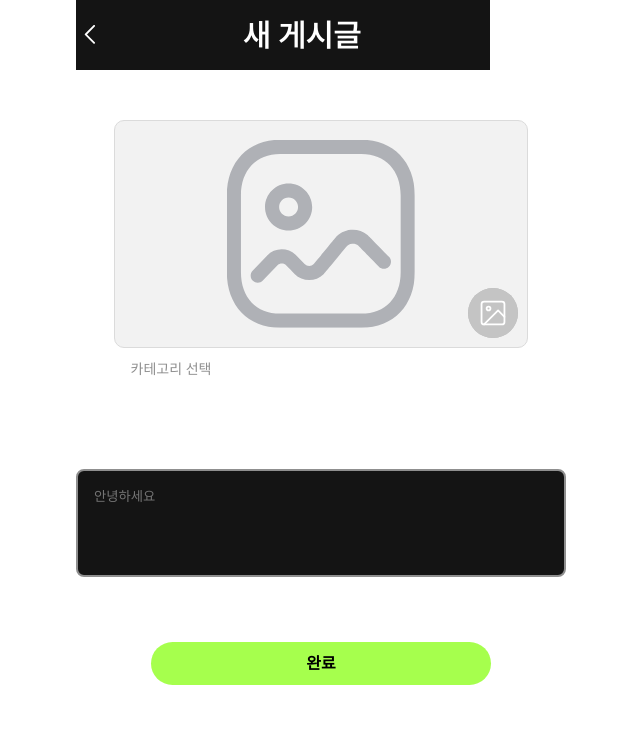
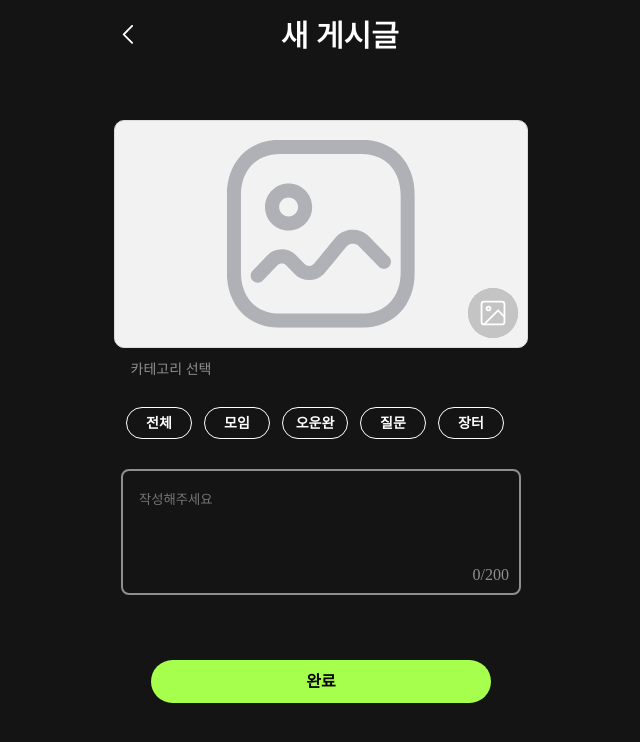
Before and after one commit to FRONTENDSCHOOL7/final-21-FitBuddy, a React (Create React App) app: page /feedWrite in a window 1280 px wide. Shown: the top 742 px of the page, without its empty margins (319-959 px from the left). Built offline with nearby package versions, Linux system fonts and the light colour scheme; what recoil-persist would draw is missing.

Commit message:
co✨feature/110-comment api

```diff
--- a/src/api/postApi.jsx
+++ b/src/api/postApi.jsx
@@ -10,10 +10,8 @@ export const PostCreate = async (postData) => {
 export const getPosts = async (postData) => {
   try {
     const response = await authInstance.get('/post?limit=10&skip=0', { data: postData });
-    // 데이터를 추출하여 반환
     return response.data;
   } catch (error) {
-    // 오류 처리
     console.error('Error fetching posts:', error);
     throw error;
   }
@@ -31,7 +29,7 @@ export const getDetailPost = async (postId) => {
 };
 
 //게시글 수정
-export const putEditPost = async (postId, postData, token) => {
+export const putEditPost = async (postId, postData) => {
   try {
     const response = await authInstance.put(`/post/${postId}`, postData);
     return response.data;
--- a/src/components/Common/Comment/CommentList.jsx
+++ b/src/components/Common/Comment/CommentList.jsx
@@ -88,14 +88,10 @@ export default function CommentList(props) {
     <CommentWrapper>
       <img src={avatar} />
       <InfoWrapper>
-        <StyledP className='name' style={{ color: 'black' }}>
-          {props.accoutname}
-        </StyledP>
-        <StyledP className='text' style={{ color: 'black' }}>
-          {props.content}
-        </StyledP>
+        <StyledP className='name'>{props.accoutname}</StyledP>
+        <StyledP className='text'>{props.content}</StyledP>
       </InfoWrapper>
-      <StyledP className='time' style={{ color: 'black' }}>
+      <StyledP className='time'>
         {props.createdAt}
         <DeleteBtn onClick={handleDeleteComment}>X</DeleteBtn>
       </StyledP>
--- a/src/components/Common/Input/InputLarge.jsx
+++ b/src/components/Common/Input/InputLarge.jsx
@@ -1,14 +1,15 @@
-import React from 'react';
+import React, { useState } from 'react';
 import styled from 'styled-components';
 
 const StyledInput = styled.input`
-  padding: 18px 293px 71px 16px;
+  padding: 18px 20px 71px 16px;
+  width: 400px;
   align-items: center;
-
   border-radius: 8px;
   border: 2px solid #8f8f8f;
   background: #141414;
   color: var(--color-secondary);
+  resize: none;
 
   &:focus {
     outline: none;
@@ -18,7 +19,7 @@ const StyledInput = styled.input`
 export default function InputLarge(props) {
   return (
     <StyledInput
-      placeholder='안녕하세요'
+      placeholder='작성해주세요'
       onChange={props.onChange}
       name={props.name}
       value={props.value}
--- a/src/components/Common/Modal/ModalPost.jsx
+++ b/src/components/Common/Modal/ModalPost.jsx
@@ -77,6 +77,7 @@ export default function ModalPost(props) {
   const postId = props.postId;
   const navigate = useNavigate();
   console.log(token);
+
   const handleFeedDelete = async () => {
     try {
       const res = await PostDelete(postId);
@@ -93,8 +94,8 @@ export default function ModalPost(props) {
   };
   return (
     <StyledModal visible={props.visible}>
+      <DeleteBtn onClick={handleEditPost}>피드 수정</DeleteBtn>
       <DeleteBtn onClick={handleFeedDelete}>피드 삭제</DeleteBtn>
-      <DeleteBtn onClick={handleEditPost}>피드 수정</DeleteBtn>
       {alertVisible && <AlertDelete handleFeedDelete={handleFeedDelete} />}
     </StyledModal>
   );
--- a/src/components/Common/Placeholder/PlaceHolder.jsx
+++ b/src/components/Common/Placeholder/PlaceHolder.jsx
@@ -1,7 +1,6 @@
 import React from 'react';
 import styled from 'styled-components';
 import icon from '../../../assets/placeholder/Placeholder-icon.svg';
-import BasicImg from '../../../assets/placeholder/Placeholder-icon.svg';
 
 const StyledPlaceHolder = styled.img.attrs((props) => ({
   src: props.src || icon,
@@ -35,7 +34,6 @@ const StyledPlaceHolder = styled.img.attrs((props) => ({
   background-image: ${(props) => (props.src ? 'none' : `url(${icon})`)};
   background-repeat: no-repeat;
   background-position: center center;
-  background-size: 50px;
 `;
 
 function PlaceHolder(props) {
--- a/src/components/Post/PostProfile.jsx
+++ b/src/components/Post/PostProfile.jsx
@@ -1,4 +1,4 @@
-import React, { useEffect, useState } from 'react';
+import React, { useEffect, useRef, useState } from 'react';
 import PostCommunity from './PostCommunity';
 import styled from 'styled-components';
 import heartOn from '../../assets/icons/icon-heart-on.svg';
@@ -45,12 +45,13 @@ const StyleCommnet = styled.div`
   margin-top: 8px;
 `;
 const StyleTextArea = styled.div`
-  background-color: #000;
+  background-color: var(--color-bg);
   overflow: hidden;
   color: #fff;
   font-size: 14px;
-  height: auto;
-  overflow: ${({ overflow }) => (overflow ? 'visible' : 'hidden')};
+  height: ${({ expanded }) => (expanded ? 'auto' : '3rem')};
+  white-space: ${({ expanded }) => (expanded ? 'normal' : 'nowrap')};
+  text-overflow: ellipsis;
 `;
 const Button = styled.div`
   cursor: pointer;
@@ -78,6 +79,7 @@ export default function PostProfile(props) {
   const [heartCount, setHeartCount] = useState(props.heartCount || 0);
   const [isHearted, setIsHearted] = useState(props.hearted);
   const replyCount = useRecoilValue(commentCount);
+  const textAreaRef = useRef(null);
 
   const navigate = useNavigate();
   const toggleReadMore = () => {
@@ -122,6 +124,17 @@ export default function PostProfile(props) {
     navigate(`/feedReply/${props.postId}`);
   };
 
+  //더보기
+  useEffect(() => {
+    const textHeight = textAreaRef.current ? textAreaRef.current.scrollHeight : 0;
+    const lineHeight = 14;
+    if (textHeight > lineHeight * 2) {
+      setIsShowReadMore(true);
+    } else {
+      setIsShowReadMore(false);
+    }
+  }, [props.content]);
+
   return (
     <StyledDiv>
       <div className='community'>
@@ -140,13 +153,16 @@ export default function PostProfile(props) {
           <img src={circle} alt='comment' />
           <p style={{ color: 'white', paddingTop: '3px' }}>{replyCount}</p>
         </div>
-        <StyleTextArea>{props.content}</StyleTextArea>
+        <StyleTextArea ref={textAreaRef} expanded={expanded}>
+          {props.content}
+        </StyleTextArea>
       </div>
       {isShowReadMore && (
-        <Button style={{ color: 'white' }} onClick={toggleReadMore}>
+        <Button style={{ color: 'var(--color-gray)' }} onClick={toggleReadMore}>
           {expanded ? '간략히' : '...더보기'}
         </Button>
       )}
+
       <p className='date'>{props.updatedAt}</p>
       <StyleCommnet>
         <CommentPriview name={props.accountname} />
--- a/src/pages/community/CommunityStyle.jsx
+++ b/src/pages/community/CommunityStyle.jsx
@@ -36,23 +36,6 @@ export const CategoryTitle = styled.p`
   font-size: var(--font-size-sm);
 `;
 
-export const CommunityPlaceHolder = styled.img.attrs((props) => ({
-  src: props.src || BasicImg,
-}))`
-  width: 414px;
-  height: 228px;
-  background-color: #f2f2f2;
-  border-radius: 10px;
-  border: 0.5px solid #dbdbdb;
-  display: flex;
-  justify-content: center;
-  align-items: center;
-  background-image: ${(props) => (props.src ? 'none' : `url(${BasicImg})`)};
-  background-repeat: no-repeat;
-  background-position: center center;
-  background-size: 50px;
-`;
-
 export const IconBtn = styled.button`
   border-radius: 50%;
   border: none;
@@ -67,3 +50,31 @@ export const IconBtn = styled.button`
   bottom: 10px;
   right: 10px;
 `;
+
+export const InputWrapper = styled.div`
+  width: 400px;
+  background: #141414;
+  border-radius: 8px;
+  border: 2px solid #8f8f8f;
+  position: relative; // 글자수를 오른쪽 아래에 배치하기 위해
+`;
+
+export const StyledActualInput = styled.textarea`
+  padding: 18px 20px 71px 16px;
+  width: 100%;
+  background: transparent;
+  border: none;
+  color: var(--color-secondary);
+  resize: none;
+
+  &:focus {
+    outline: none;
+  }
+`;
+
+export const CharacterCount = styled.div`
+  position: absolute;
+  bottom: 10px;
+  right: 10px;
+  color: var(--color-gray);
+`;
--- a/src/pages/community/Community_feed.jsx
+++ b/src/pages/community/Community_feed.jsx
@@ -10,6 +10,7 @@ import { axiosApi } from '../../api/axiosInstance';
 import PlaceHolder from '../../components/Common/Placeholder/PlaceHolder';
 import { putEditPost } from '../../api/postApi';
 import { useParams } from 'react-router-dom';
+import { InputWrapper, StyledActualInput, CharacterCount } from './CommunityStyle';
 
 export default function Community_feed() {
   const inputRef = useRef(null);
@@ -18,6 +19,8 @@ export default function Community_feed() {
   const [image, setImage] = useState('');
   const [content, setContent] = useState('');
   const { postId } = useParams();
+  const MAX_LENGTH = 200;
+  const [text, setText] = useState('');
 
   //수정 페이지인지 판별
   const isEditMode = !!postId;
@@ -126,6 +129,9 @@ export default function Community_feed() {
   };
   const inputContent = (e) => {
     setContent(e.target.value);
+    if (e.target.value.length <= MAX_LENGTH) {
+      setText(e.target.value);
+    }
   };
 
   const handleCategory = () => {
@@ -152,7 +158,18 @@ export default function Community_feed() {
         </div>
         <CategoryTitle>카테고리 선택</CategoryTitle>
         <ChipsHome />
-        <InputLarge onChange={inputContent} value={content} name='content' />
+        <InputWrapper>
+          <StyledActualInput
+            placeholder='작성해주세요'
+            onChange={inputContent}
+            name='content'
+            value={content}
+          />
+          <CharacterCount>
+            {text.length}/{MAX_LENGTH}
+          </CharacterCount>
+        </InputWrapper>
+
         <Button_L
           type='submit'
           name={isEditMode ? '수정하기' : '완료'}
--- a/src/styles/GlobalStyle.js
+++ b/src/styles/GlobalStyle.js
@@ -50,7 +50,7 @@ const GlobalStyle = createGlobalStyle`
     display: flex;
     justify-content: center;
     font-family: 'Pretendard-Regular', sans-serif;
-    /* background-color: var(--color-bg); */
+    background-color: var(--color-bg);
     color: var(--color-secondary);
   }
 
```
